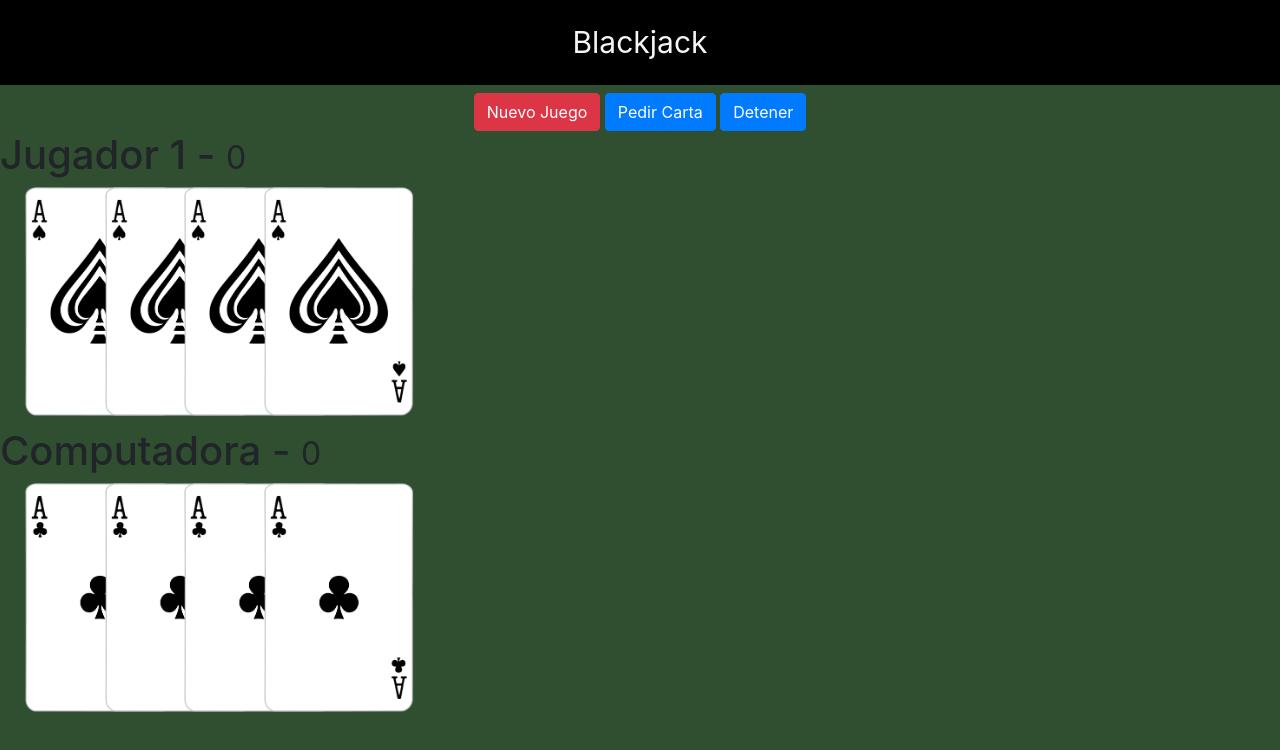
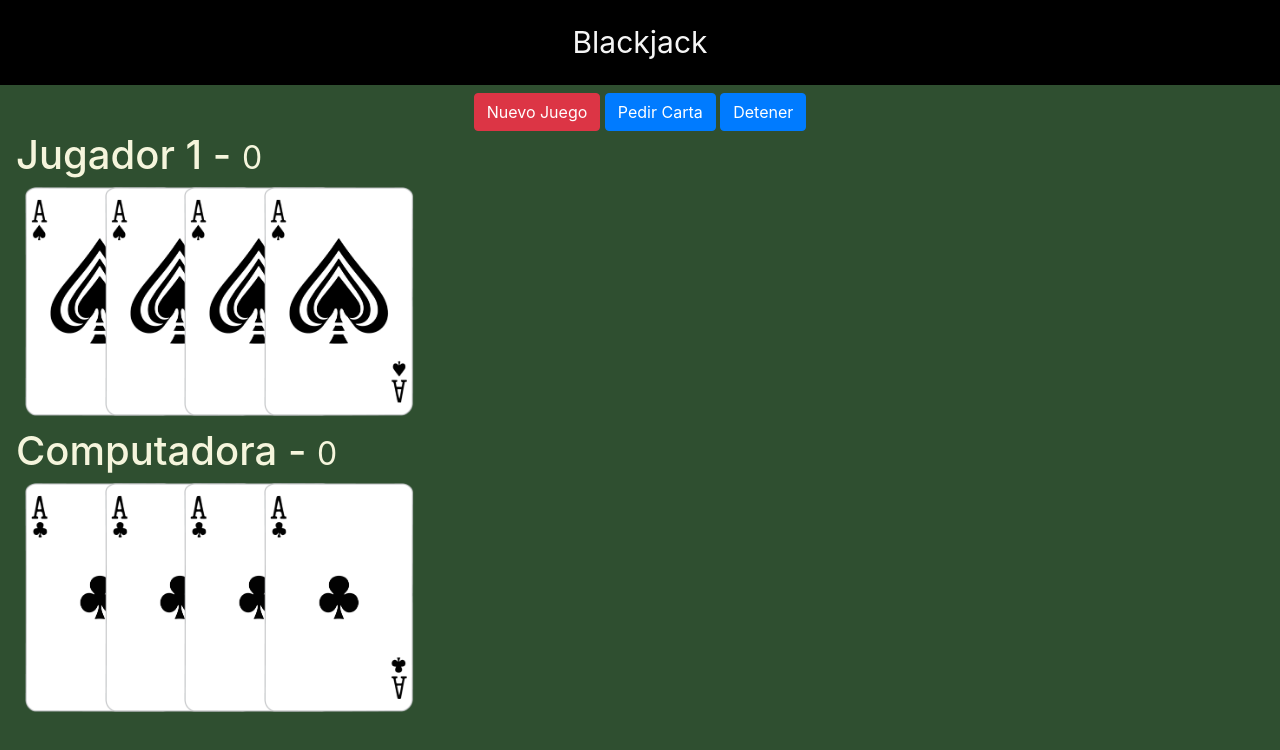
Before and after one commit to luisgm21/Curso-JavaScript, a website: page 02-blackjack/index.html in a window 1280 px wide. Drawn offline with nearby package versions, Linux system fonts and the light colour scheme.

Commit message:
Agregar estilos para el encabezado h1 en styles.css

```diff
--- a/02-blackjack/assets/css/styles.css
+++ b/02-blackjack/assets/css/styles.css
@@ -1,6 +1,11 @@
 html, body{
   margin: 0;
   background-color: #2F4F30;
+}
+
+h1 {
+  color:beige;
+  margin-left: 1rem;
 }
 
 .titulo{
```
